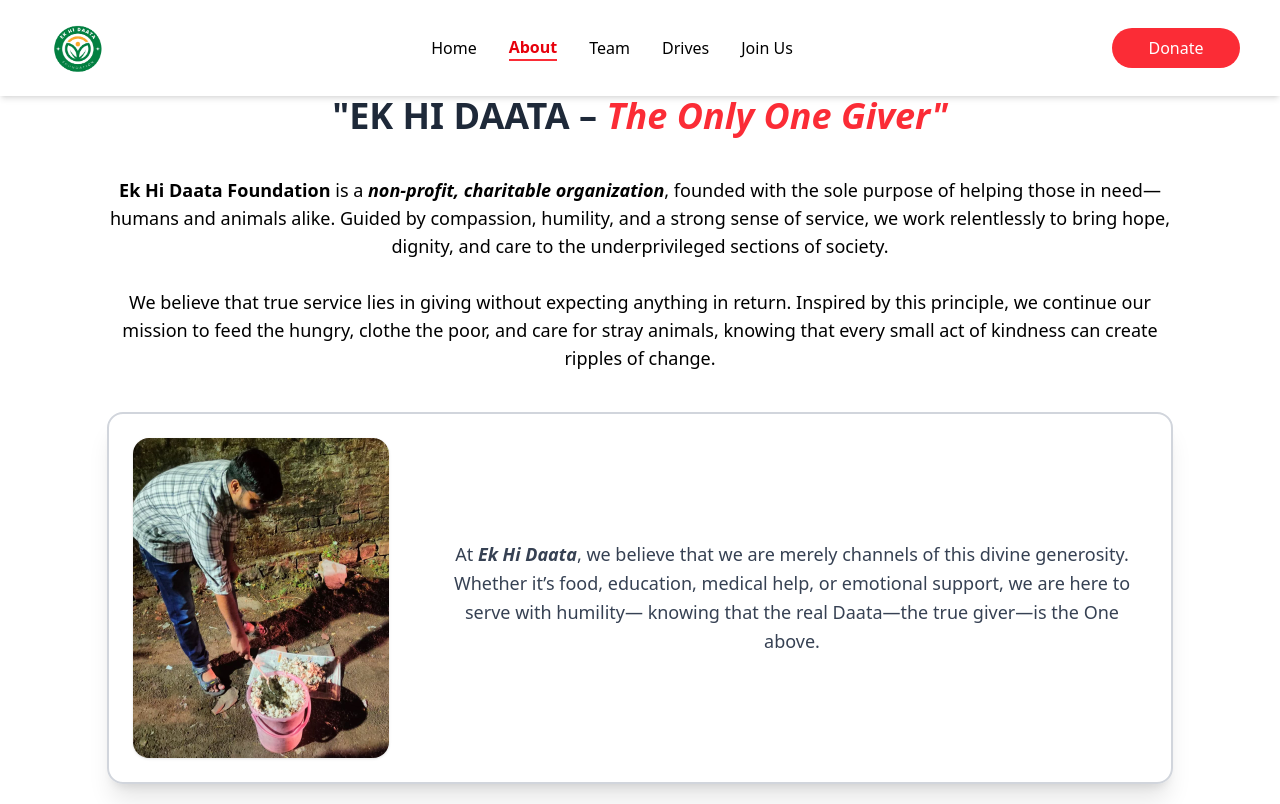
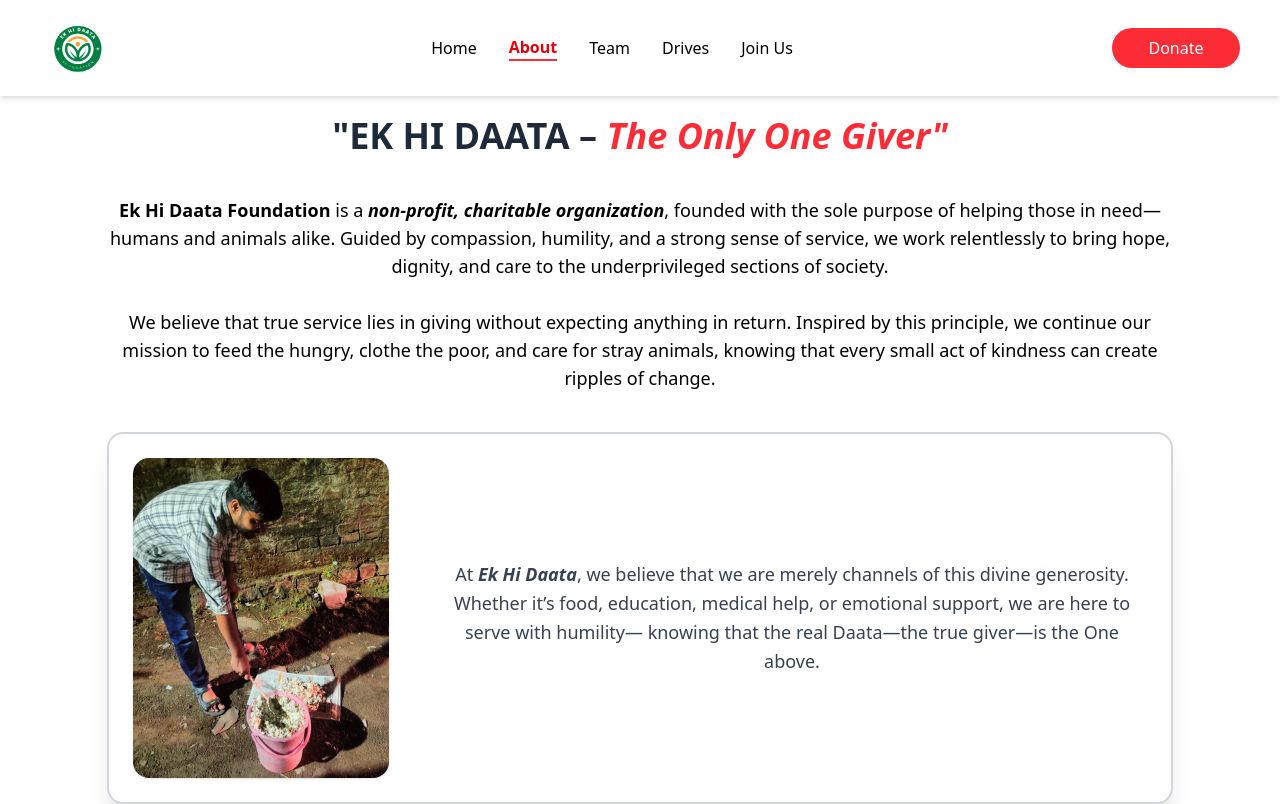
Before and after one commit to neerajhariyale/EkHiDaataFoundation, a React (Vite) app: page /about in a window 1280 px wide. Shown: the top 804 px of the page. Built offline with nearby package versions, Linux system fonts and the light colour scheme.

Commit message:
fourth commit

```diff
--- a/src/pages/About.jsx
+++ b/src/pages/About.jsx
@@ -6,7 +6,7 @@
 const About = () => {
   return (
     <div className="   w-full   mx-auto  ">
-      <h1 className="text-3xl md:text-4xl font-semibold text-center mb-8 text-gray-800 ">
+      <h1 className="text-3xl md:text-4xl mt-5 font-semibold text-center mb-8 text-gray-800 ">
         "EK HI DAATA –{" "}
         <span className="font-semibold italic text-red-500">
           The Only One Giver"
--- a/src/pages/Donate.jsx
+++ b/src/pages/Donate.jsx
@@ -5,7 +5,7 @@
 
 const Donate = () => {
   return (
-    <div className="w-full min-h-screen  flex flex-col justify-center items-center ">
+    <div className="w-full min-h-screen mt-5  flex flex-col justify-center items-center ">
       {/* Quote Section */}
       <h1 className="text-2xl sm:text-4xl font-semibold text-center   mb-4">
         "Your small help can{" "}
--- a/src/pages/Drives.jsx
+++ b/src/pages/Drives.jsx
@@ -68,7 +68,7 @@
 
   return (
     <div>
-      <div className=" w-11/12  mx-auto flex flex-col items-center justify-evenly">
+      <div className=" w-11/12 mt-5 mx-auto flex flex-col items-center justify-evenly">
         {/* Heading  */}
         <div className="flex flex-col items-center">
           <p className="text-center mt-1  text-3xl">📸 Drive Gallery</p>
```
